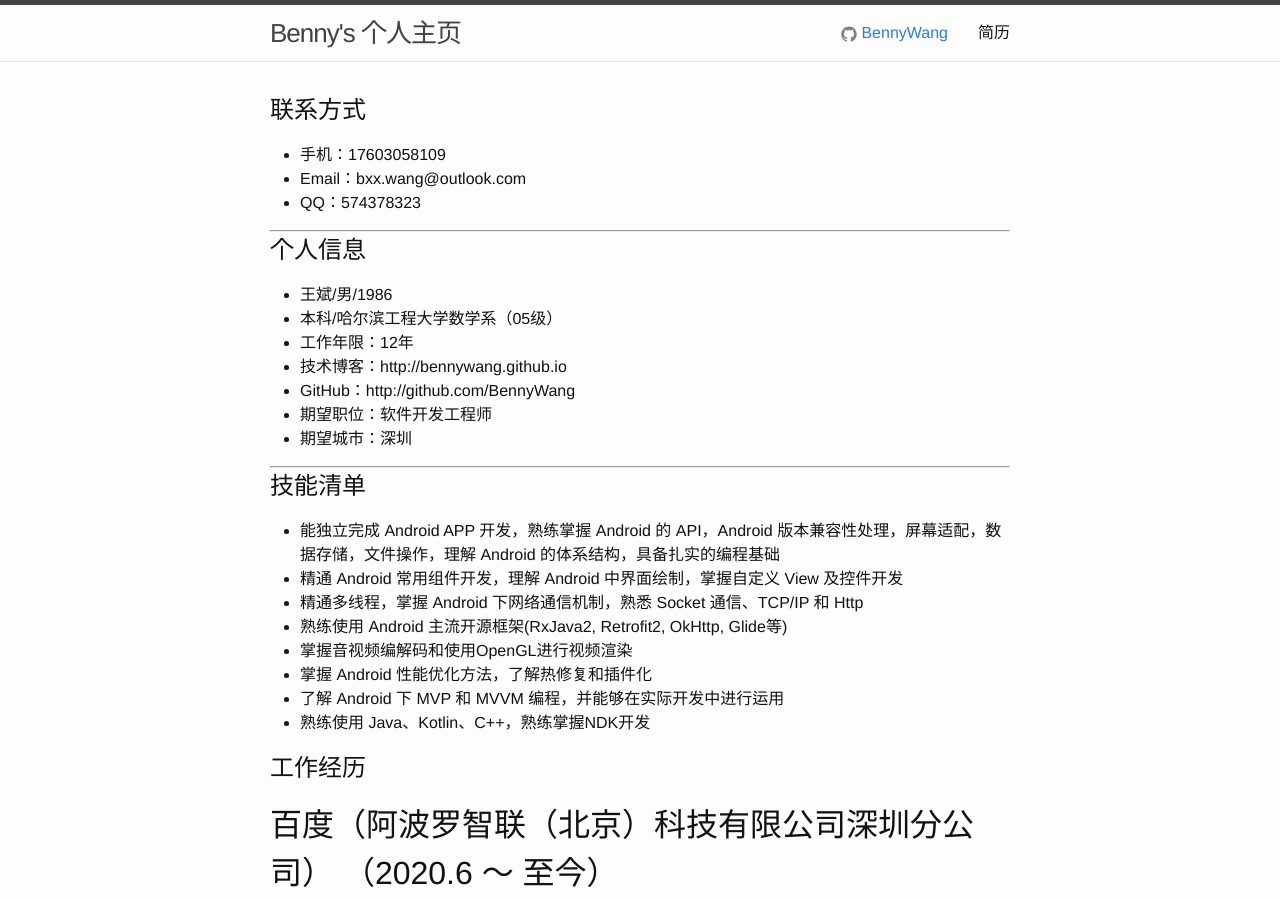
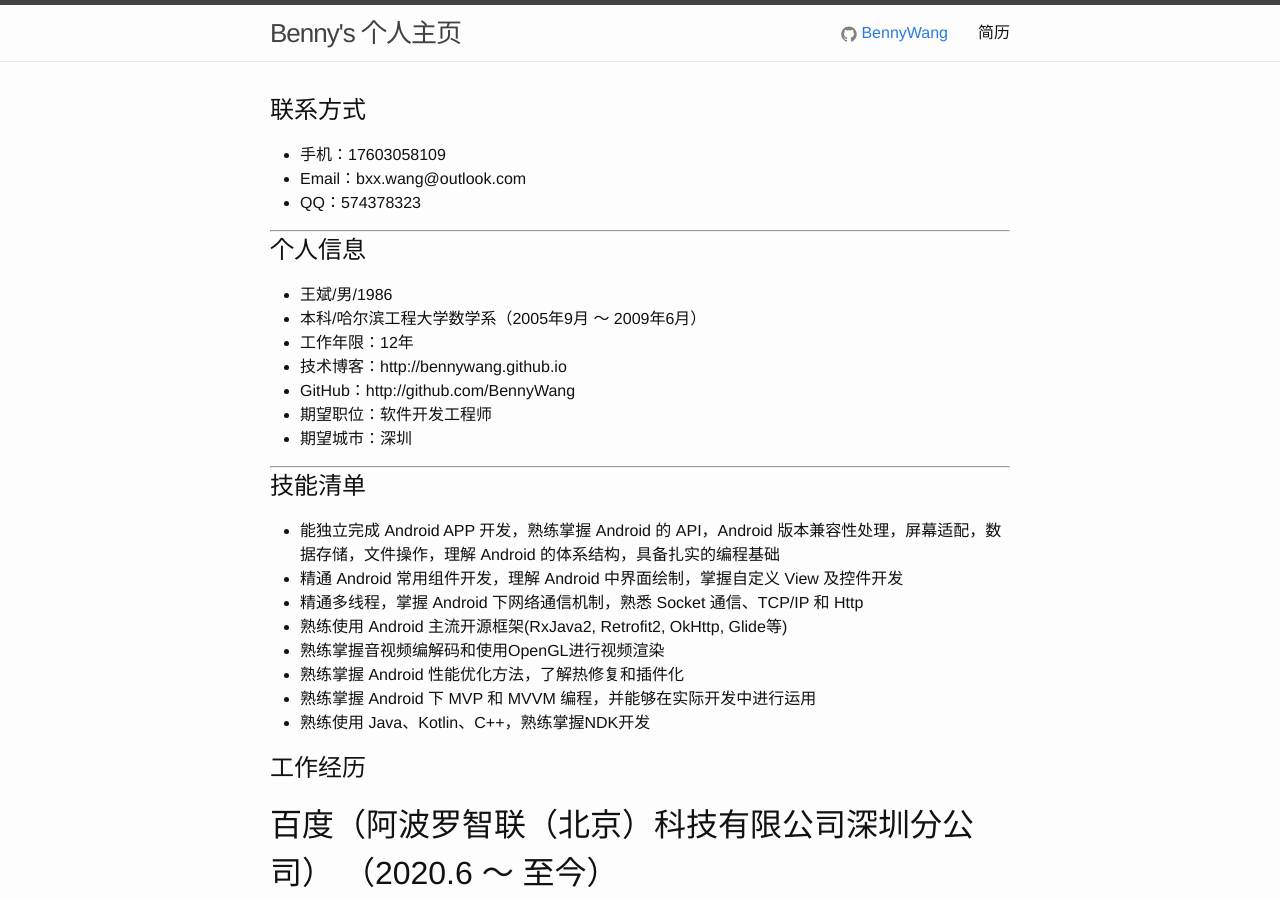
Before and after one commit to BennyWang/BennyWang.github.io, a Jekyll site: the page built from resume.md, in a window 1280 px wide and 900 px high. Built offline with Jekyll 4.4.1, drawn with Linux system fonts in a browser that asks for light colours.

Commit message:
更新教育经历

```diff
--- a/resume.md
+++ b/resume.md
@@ -16,7 +16,7 @@
 # 个人信息
 
  - 王斌/男/1986
- - 本科/哈尔滨工程大学数学系（05级）
+ - 本科/哈尔滨工程大学数学系（2005年9月 ～ 2009年6月）
  - 工作年限：12年
  - 技术博客：http://bennywang.github.io
  - GitHub：http://github.com/BennyWang
@@ -32,9 +32,9 @@
 - 精通 Android 常用组件开发，理解 Android 中界面绘制，掌握自定义 View 及控件开发
 - 精通多线程，掌握 Android 下网络通信机制，熟悉 Socket 通信、TCP/IP 和 Http
 - 熟练使用 Android 主流开源框架(RxJava2, Retrofit2, OkHttp, Glide等)
-- 掌握音视频编解码和使用OpenGL进行视频渲染
-- 掌握 Android 性能优化方法，了解热修复和插件化
-- 了解 Android 下 MVP 和 MVVM 编程，并能够在实际开发中进行运用
+- 熟练掌握音视频编解码和使用OpenGL进行视频渲染
+- 熟练掌握 Android 性能优化方法，了解热修复和插件化
+- 熟练掌握 Android 下 MVP 和 MVVM 编程，并能够在实际开发中进行运用
 - 熟练使用 Java、Kotlin、C++，熟练掌握NDK开发
 
 
```
